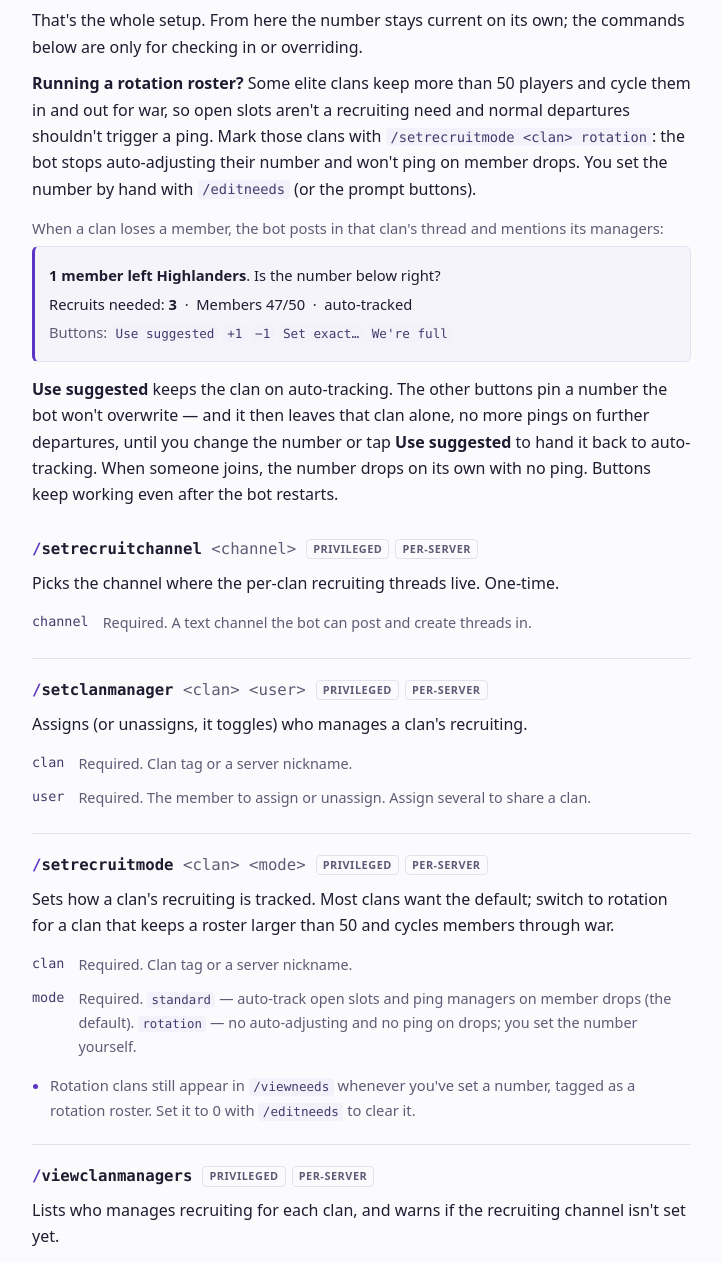
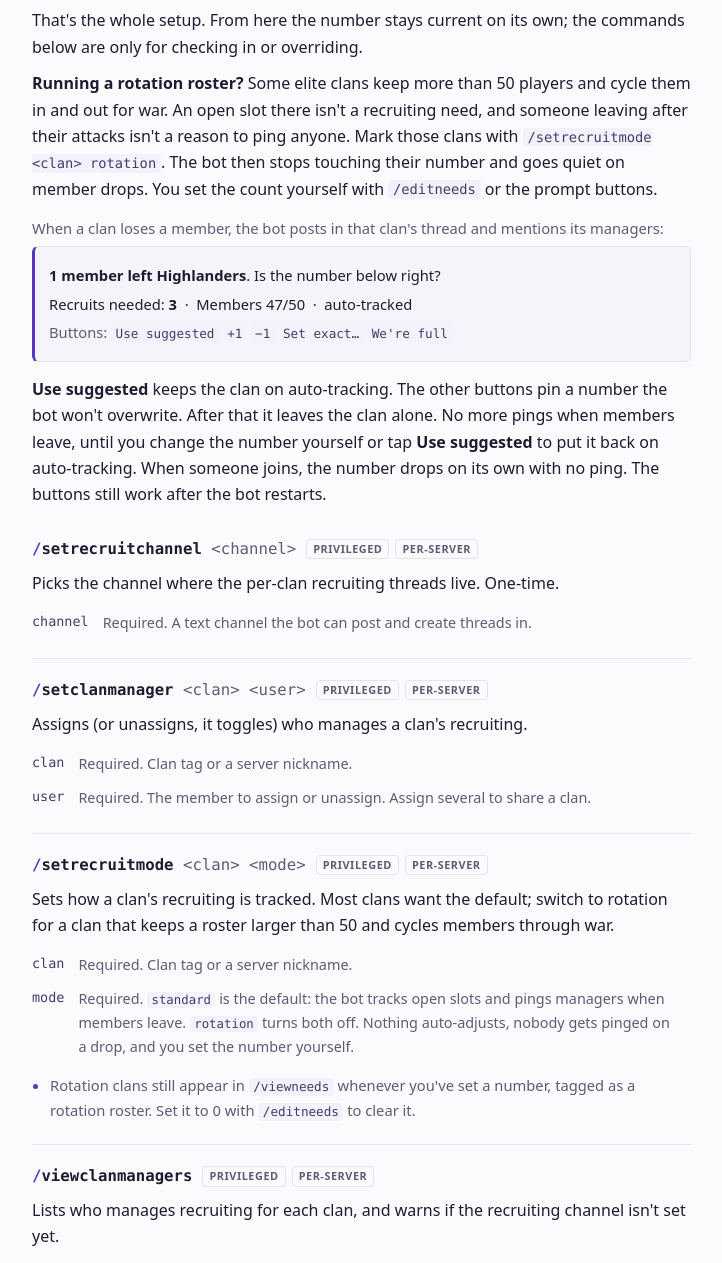
Before and after one commit to Adiar1/Clash-Royale-Bot, a plain HTML site: page docs/index.html in a window 1280 px wide. Shown: the part 5885-7148 px from the top of the page, without its empty margins (316-1038 px from the left). Drawn offline with Linux system fonts and the light colour scheme.

Commit message:
fix language

```diff
--- a/docs/index.html
+++ b/docs/index.html
@@ -411,7 +411,7 @@
       </ol>
       <p>That's the whole setup. From here the number stays current on its own; the commands below are only for checking in or overriding.</p>
 
-      <p><strong>Running a rotation roster?</strong> Some elite clans keep more than 50 players and cycle them in and out for war, so open slots aren't a recruiting need and normal departures shouldn't trigger a ping. Mark those clans with <code>/setrecruitmode &lt;clan&gt; rotation</code>: the bot stops auto-adjusting their number and won't ping on member drops. You set the number by hand with <code>/editneeds</code> (or the prompt buttons).</p>
+      <p><strong>Running a rotation roster?</strong> Some elite clans keep more than 50 players and cycle them in and out for war. An open slot there isn't a recruiting need, and someone leaving after their attacks isn't a reason to ping anyone. Mark those clans with <code>/setrecruitmode &lt;clan&gt; rotation</code>. The bot then stops touching their number and goes quiet on member drops. You set the count yourself with <code>/editneeds</code> or the prompt buttons.</p>
 
       <div class="example">
         <p class="example-label">When a clan loses a member, the bot posts in that clan's thread and mentions its managers:</p>
@@ -421,7 +421,7 @@
           <p class="muted">Buttons: <code>Use suggested</code> <code>+1</code> <code>−1</code> <code>Set exact…</code> <code>We're full</code></p>
         </div>
       </div>
-      <p><strong>Use suggested</strong> keeps the clan on auto-tracking. The other buttons pin a number the bot won't overwrite — and it then leaves that clan alone, no more pings on further departures, until you change the number or tap <strong>Use suggested</strong> to hand it back to auto-tracking. When someone joins, the number drops on its own with no ping. Buttons keep working even after the bot restarts.</p>
+      <p><strong>Use suggested</strong> keeps the clan on auto-tracking. The other buttons pin a number the bot won't overwrite. After that it leaves the clan alone. No more pings when members leave, until you change the number yourself or tap <strong>Use suggested</strong> to put it back on auto-tracking. When someone joins, the number drops on its own with no ping. The buttons still work after the bot restarts.</p>
 
       <article class="cmd" id="setrecruitchannel" data-search="setrecruitchannel recruiting channel thread setup">
         <h3 class="sig"><span class="slash">/</span>setrecruitchannel <span class="arg">&lt;channel&gt;</span><span class="badges"><span class="badge">privileged</span> <span class="badge">per-server</span></span></h3>
@@ -445,7 +445,7 @@
         <p>Sets how a clan's recruiting is tracked. Most clans want the default; switch to rotation for a clan that keeps a roster larger than 50 and cycles members through war.</p>
         <table class="params">
           <tr><td>clan</td><td>Required. Clan tag or a server nickname.</td></tr>
-          <tr><td>mode</td><td>Required. <code>standard</code> — auto-track open slots and ping managers on member drops (the default). <code>rotation</code> — no auto-adjusting and no ping on drops; you set the number yourself.</td></tr>
+          <tr><td>mode</td><td>Required. <code>standard</code> is the default: the bot tracks open slots and pings managers when members leave. <code>rotation</code> turns both off. Nothing auto-adjusts, nobody gets pinged on a drop, and you set the number yourself.</td></tr>
         </table>
         <ul class="notes">
           <li>Rotation clans still appear in <code>/viewneeds</code> whenever you've set a number, tagged as a rotation roster. Set it to 0 with <code>/editneeds</code> to clear it.</li>
```
